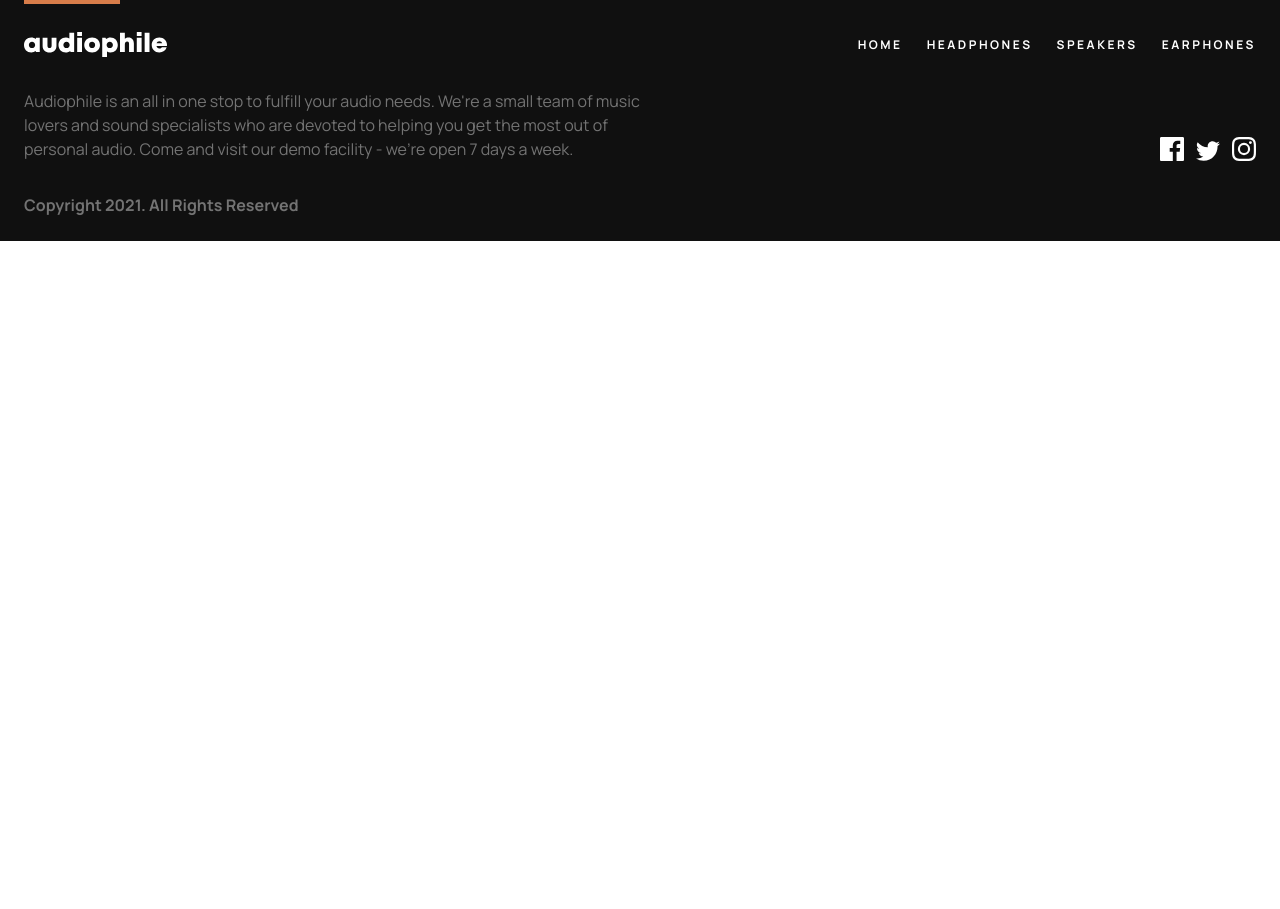
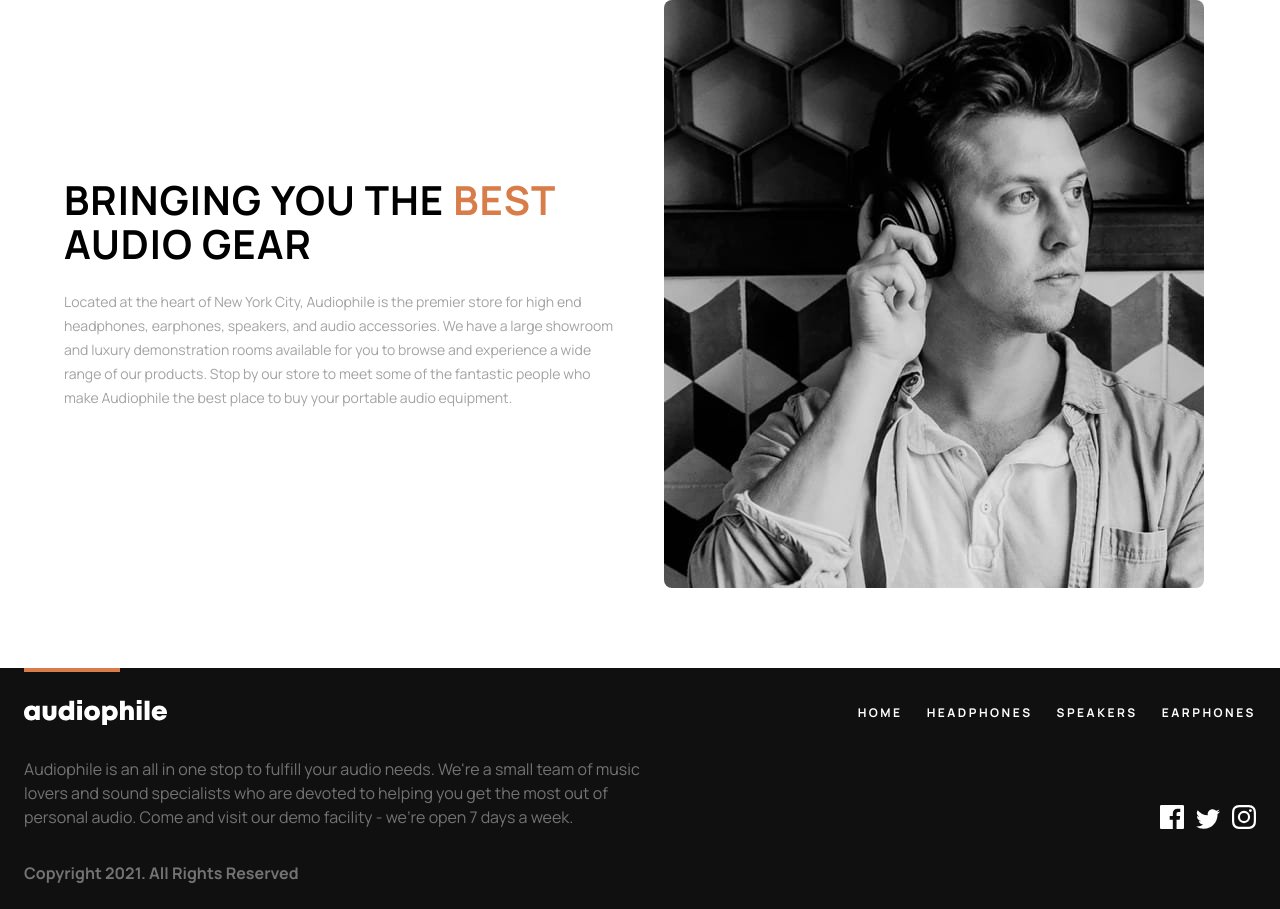
Before and after one commit to pqhung3007/audiophile-ecommerce-website, a Next.js app: page / in a window 1280 px wide. Before the commit the page ends 800 px from the top, so only its background shows below. Built offline with nearby package versions, Linux system fonts and the light colour scheme.

Commit message:
style (best gear): build UI for all screen sizes

```diff
--- /dev/null
+++ b/components/BestGear.tsx
@@ -0,0 +1,42 @@
+import React from "react";
+
+function BestGear() {
+  return (
+    <div className="flex flex-col items-center justify-center gap-12 pb-20 lg:flex-row-reverse">
+      <div className="flex-1">
+        <picture>
+          <source
+            media="(min-width: 1024px)"
+            srcSet="/assets/shared/desktop/image-best-gear.jpg"
+          />
+          <source
+            media="(min-width: 768px)"
+            srcSet="/assets/shared/tablet/image-best-gear.jpg"
+          />
+          <img
+            src="/assets/shared/mobile/image-best-gear.jpg"
+            alt="best gear"
+            className="rounded-lg"
+          />
+        </picture>
+      </div>
+
+      <div className="flex-1 text-center lg:text-left">
+        <h2 className="mb-6 text-heading4 uppercase lg:text-heading2 lg:tracking-wide">
+          bringing you the <span className="text-accent">best</span> audio gear
+        </h2>
+
+        <p className="indent-4 text-sm text-neutral-400 lg:indent-0 lg:leading-6">
+          Located at the heart of New York City, Audiophile is the premier store
+          for high end headphones, earphones, speakers, and audio accessories.
+          We have a large showroom and luxury demonstration rooms available for
+          you to browse and experience a wide range of our products. Stop by our
+          store to meet some of the fantastic people who make Audiophile the
+          best place to buy your portable audio equipment.
+        </p>
+      </div>
+    </div>
+  );
+}
+
+export default BestGear;
--- a/pages/index.tsx
+++ b/pages/index.tsx
@@ -1,4 +1,5 @@
 import Head from "next/head";
+import BestGear from "../components/BestGear";
 import Footer from "../components/Footer";
 
 export default function Home() {
@@ -10,6 +11,9 @@ export default function Home() {
         <link rel="icon" href="/favicon.ico" />
       </Head>
 
+      <main className="mx-auto max-w-7xl px-6 lg:px-16">
+        <BestGear />
+      </main>
       <Footer />
     </div>
   );
```
